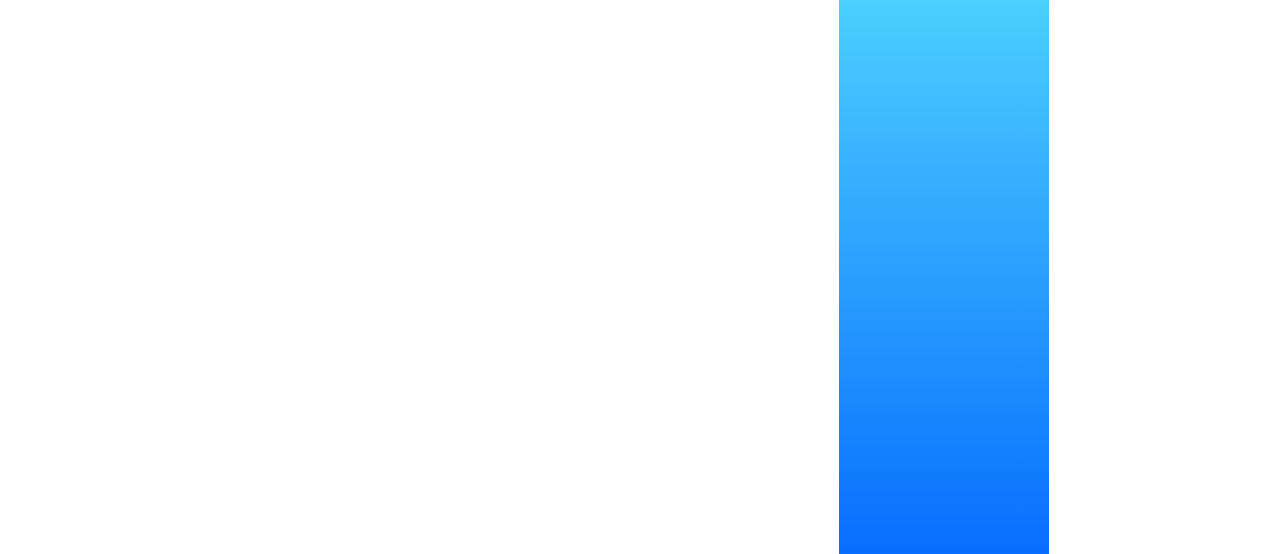
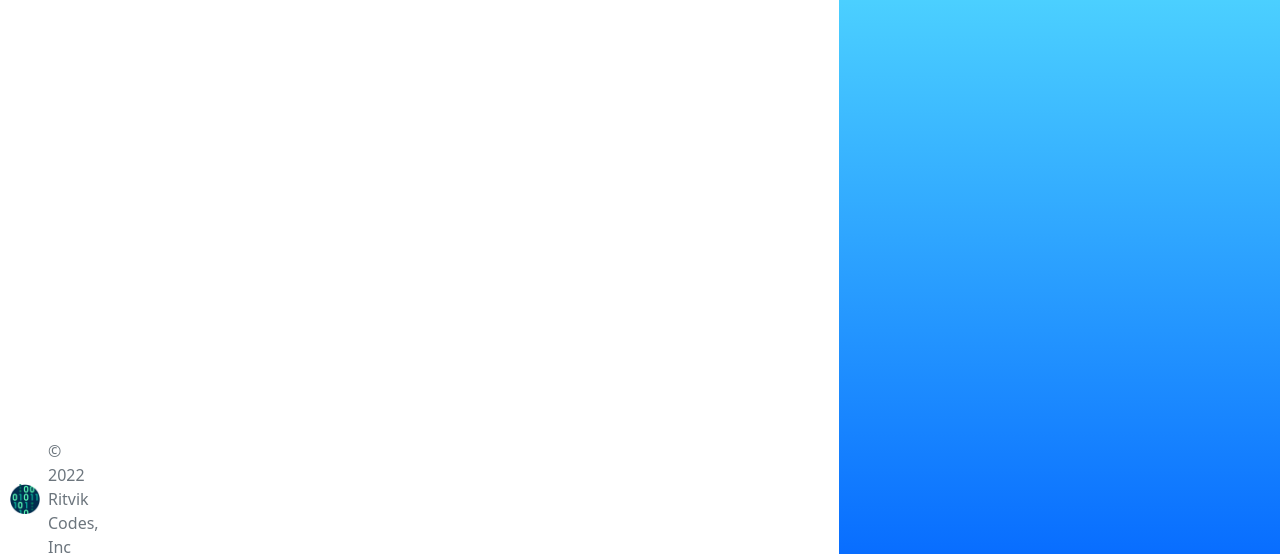
Before and after one commit to Ritvik-Codes/Portf9ilo, a plain HTML site: page index.html in a window 1280 px wide. Shown: the part 180-734 px from the top of the page. Drawn offline with nearby package versions, Linux system fonts and the light colour scheme.

Commit message:
Ver 0.6.1

```diff
--- a/index.html
+++ b/index.html
@@ -61,8 +61,7 @@
             <h1>Hi It's Me Ritvik Buxi</h1>
         </div>
     </section>
-    <div class="container">
-        <footer class="d-flex flex-wrap justify-content-between align-items-center py-3 my-4 border-top">
+        <footer>
           <div class="col-md-4 d-flex align-items-center">
             <a href="/" class="mb-3 me-2 mb-md-0 text-muted text-decoration-none lh-1">
                 <img src="binary-code.png" width="30" height="30">
@@ -74,7 +73,6 @@
             <li class="ms-3"><a class="text-muted" href="https://www.facebook.com/profile.php?id=100068213043274"><svg class="bi" width="24" height="24"><use xlink:href="#facebook"></use></svg></a></li>
           </ul>
         </footer>
-      </div>
     <script src="https://cdn.jsdelivr.net/npm/bootstrap@5.1.3/dist/js/bootstrap.bundle.min.js" integrity="sha384-ka7Sk0Gln4gmtz2MlQnikT1wXgYsOg+OMhuP+IlRH9sENBO0LRn5q+8nbTov4+1p" crossorigin="anonymous"></script>
 </body>
 </html>
--- a/style.css
+++ b/style.css
@@ -1,5 +1,7 @@
 /*Color Pallete*/
 body{
+    margin: 0;
+    padding: 0;
     display: flex;
     --blue-jeans: #00a6fbff;
     --green-blue-crayola: #0582caff;
@@ -7,7 +9,6 @@ body{
     --prussian-blue: #003554ff;
     --rich-black-fogra-29: #051923ff;
 
-/* CSS HSL */
     --blue-jeans: hsla(200, 100%, 49%, 1);
     --green-blue-crayola: hsla(202, 95%, 41%, 1);
     --sapphire-blue: hsla(199, 100%, 29%, 1);
@@ -31,5 +32,10 @@ body{
     background: linear-gradient(90deg, hsla(217, 100%, 50%, 1) 0%, hsla(186, 100%, 69%, 1) 100%);
     background: -moz-linear-gradient(90deg, hsla(217, 100%, 50%, 1) 0%, hsla(186, 100%, 69%, 1) 100%);
     background: -webkit-linear-gradient(90deg, hsla(217, 100%, 50%, 1) 0%, hsla(186, 100%, 69%, 1) 100%);
-    filter: progid: DXImageTransform.Microsoft.gradient( startColorstr="#0061FF", endColorstr="#60EFFF", GradientType=1 );
 }
+
+footer{
+    position: fixed;
+    bottom: 0;
+    padding: 10px;
+}
```
Lines whose indentation alone changed are shown as unchanged.
